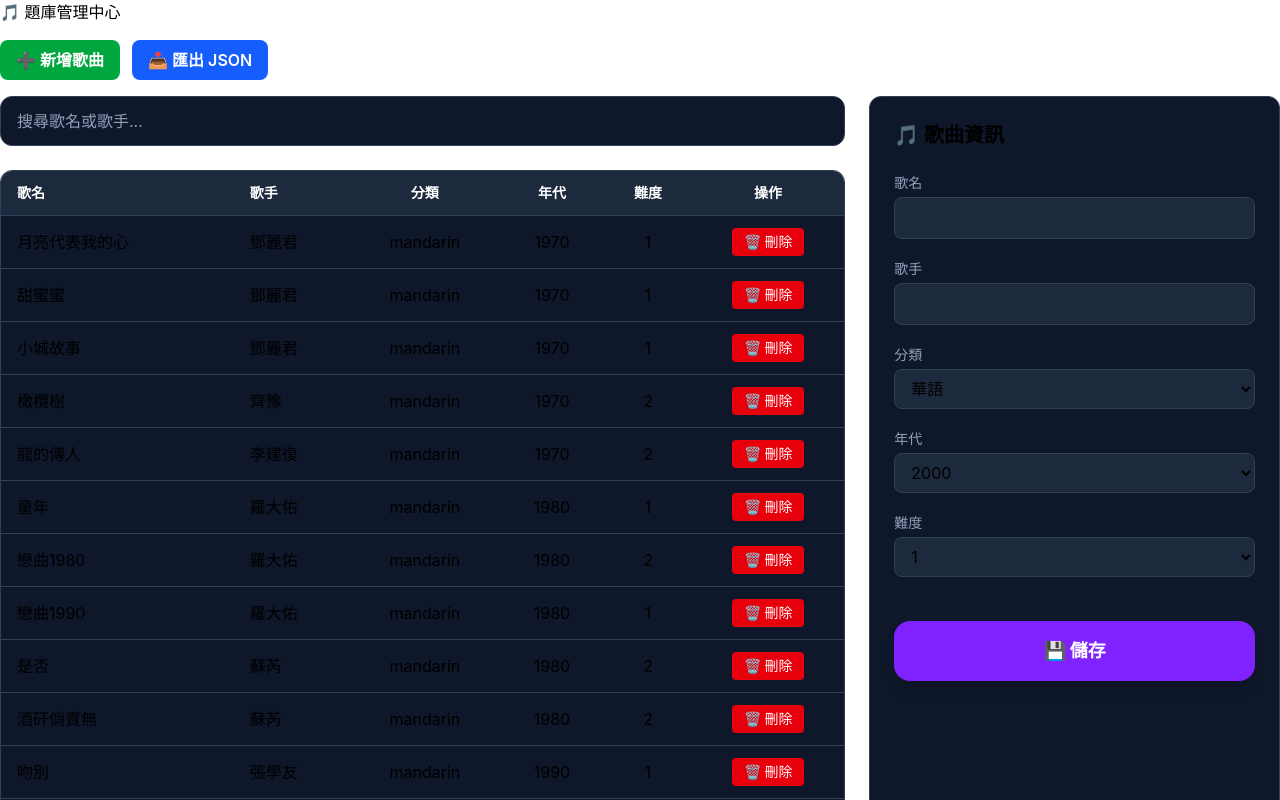
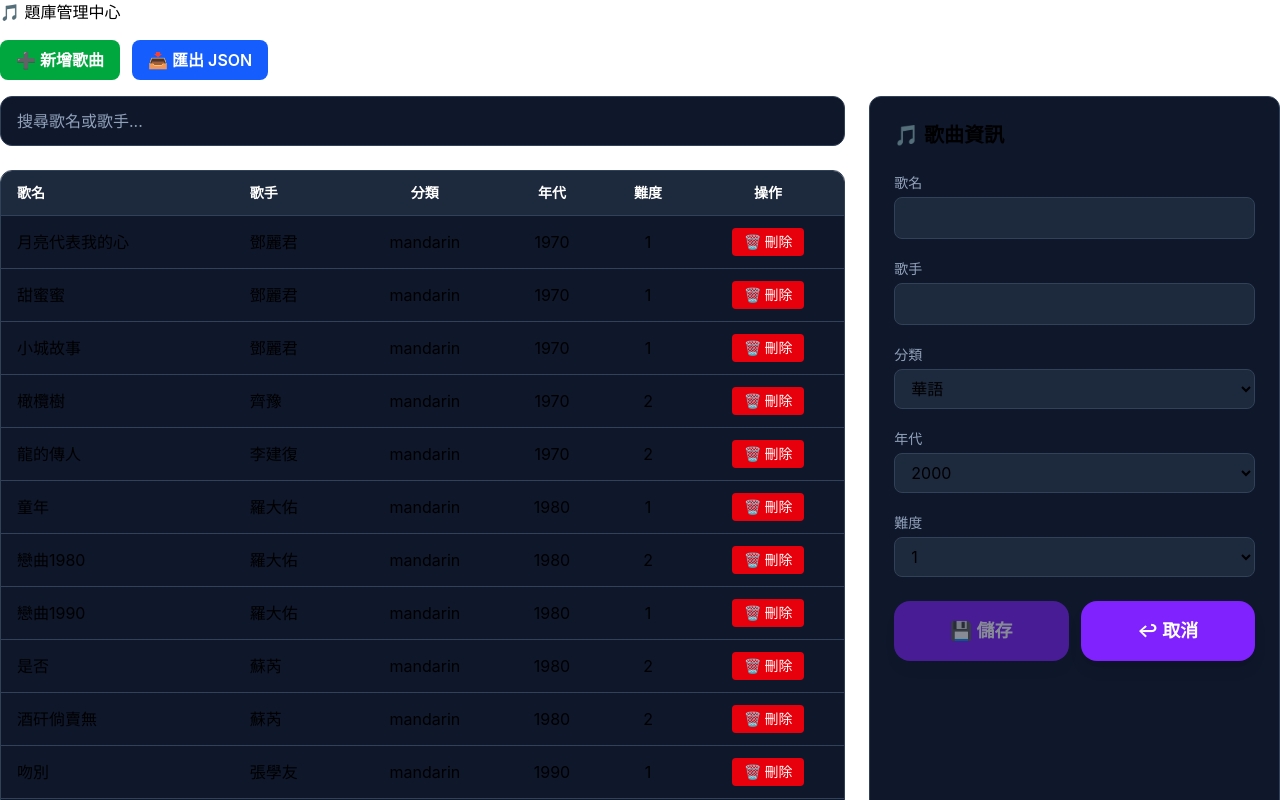
Before and after one commit to utalul/golden-song-king, a React (Vite) app: page /admin in a window 1280 px wide. Both pictures are taken after a click on the button "➕ 新增歌曲". Shown: the top 800 px of the page. Built offline with nearby package versions, Linux system fonts and the light colour scheme.

Commit message:
feat(admin): complete CRUD with export and editor UX

```diff
--- a/src/components/admin/SongEditor.jsx
+++ b/src/components/admin/SongEditor.jsx
@@ -5,7 +5,12 @@ export default function SongEditor({
   song,
   onSave
 }) {
-  const [editingSong, setEditingSong] = useState(null);
+  const [editingSong, setEditingSong] =
+  useState(null);
+
+const isDirty =
+  JSON.stringify(editingSong) !==
+  JSON.stringify(song);
 
   useEffect(() => {
     setEditingSong(song);
@@ -130,12 +135,27 @@ className="w-full rounded-lg border border-slate-700 bg-slate-800 px-3 py-2"
           </select>
         </div>
 
-        <Button
-  className="mt-6 w-full"
-  onClick={() => onSave(editingSong)}
+        <div className="mt-6 flex gap-3">
+
+  <Button
+  className="flex-1"
+  onClick={() => {
+    onSave(editingSong);
+    setEditingSong(editingSong);
+  }}
+  disabled={!isDirty}
 >
   💾 儲存
 </Button>
+
+  <Button
+    className="flex-1"
+    onClick={() => setEditingSong(song)}
+  >
+    ↩ 取消
+  </Button>
+
+</div>
 
       </div>
     </div>
```
